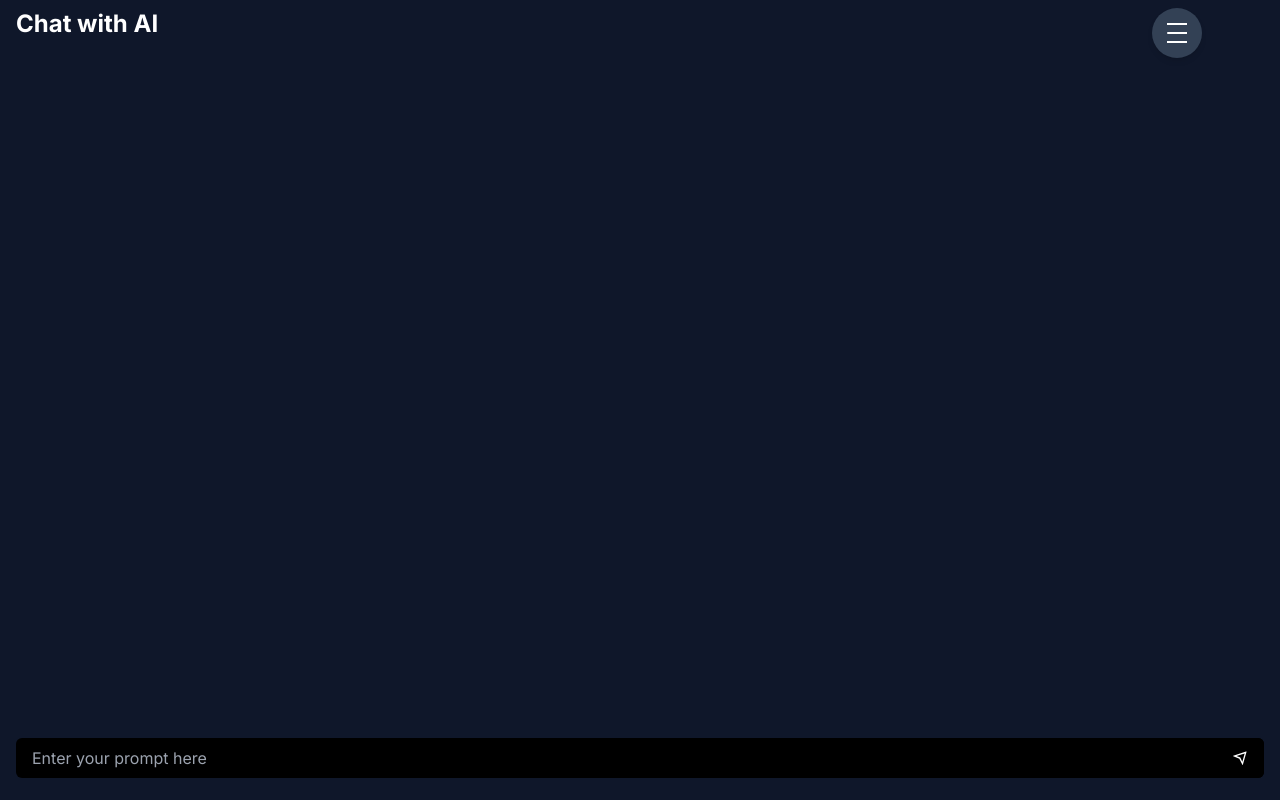
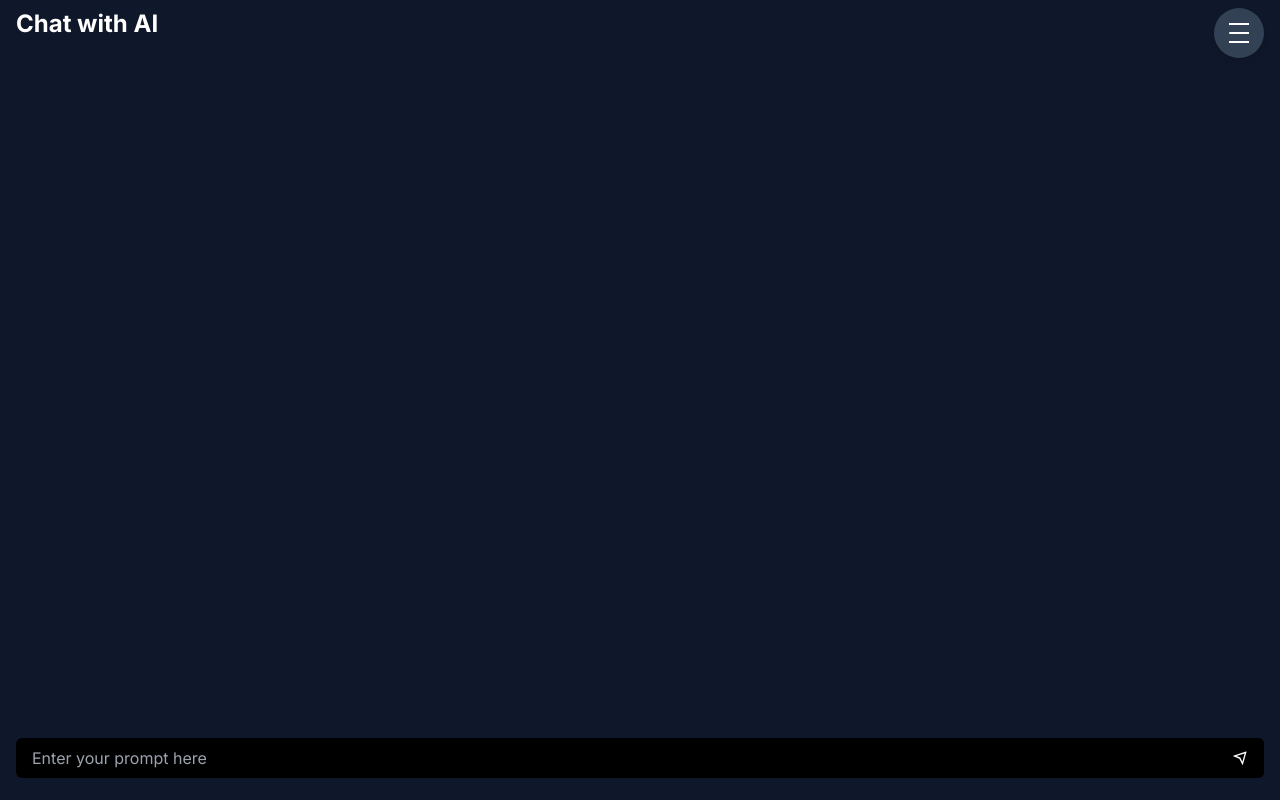
Before and after one commit to elbasel/loki, a Next.js app: page /openai in a window 1280 px wide. Built offline with nearby package versions, Linux system fonts and the light colour scheme.

Commit message:
More style fixes

```diff
--- a/app/chatwindow/ChatWindow.tsx
+++ b/app/chatwindow/ChatWindow.tsx
@@ -22,7 +22,7 @@ export const ChatWindow: React.FC<ChatWindowProps> = ({
 
   return (
     <form className="relative flex-1" action={onSubmit}>
-      <div className="absolute z-10 mt-6 transform -translate-x-full -translate-y-full top-[95%] left-full">
+      <div className="ChatWindow-InnerFormContainer absolute mt-6 transform -translate-x-full -translate-y-full top-[95%] left-full">
         <label hidden={true} htmlFor="prompt">
           Prompt
         </label>
--- a/app/layout.tsx
+++ b/app/layout.tsx
@@ -61,7 +61,7 @@ export default function RootLayout({
         <MenuIcon
           active={!sidebarHidden}
           onClick={() => setSidebarHidden((prev) => !prev)}
-          className="fixed z-20 left-[90%]"
+          className="fixed inset-0 z-20 flex flex-row-reverse w-screen px-4 py-2 h-fit"
         />
         <Sidebar className="z-10" hidden={sidebarHidden} />
         {children}
```
